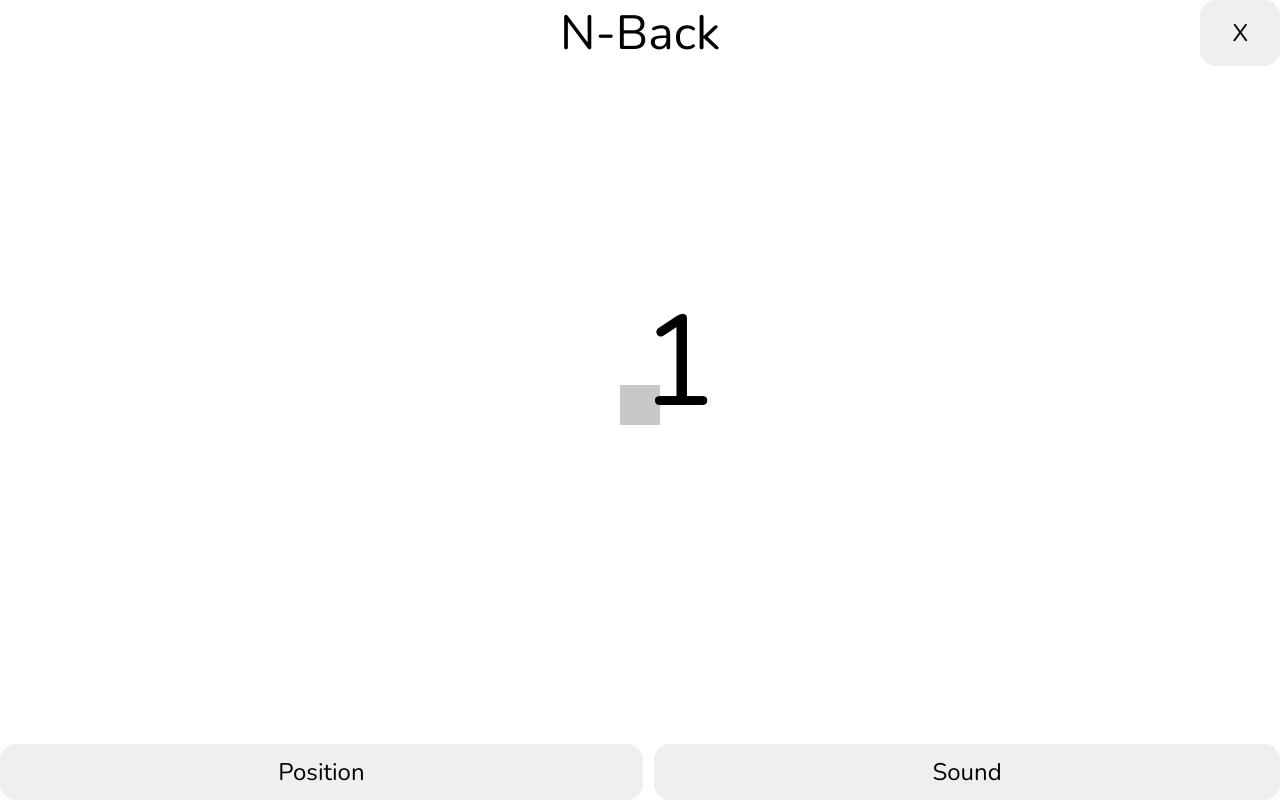
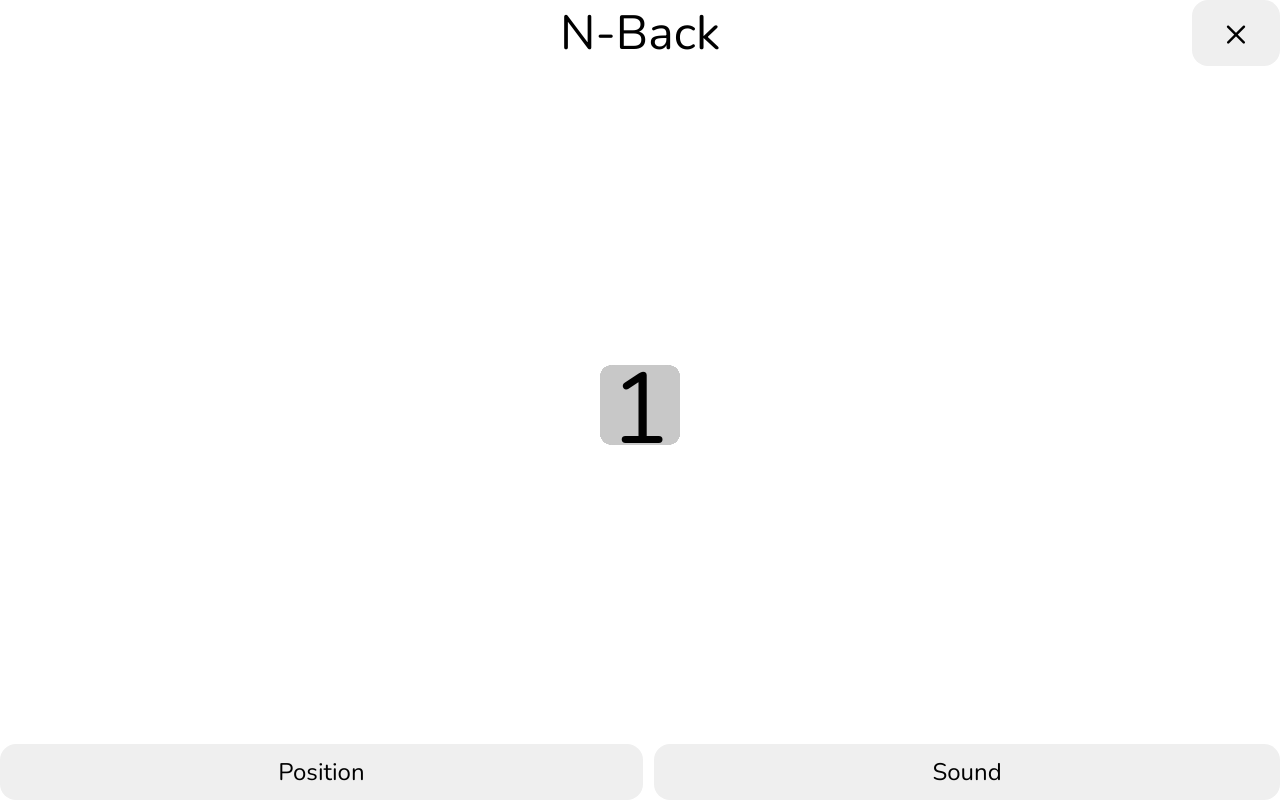
Before and after one commit to zacgeis/n-back, a plain HTML site: page index.html in a window 1280 px wide. Both pictures are taken after a click on the button "Start". Shown: the top 800 px of the page. Drawn offline with nearby package versions, Linux system fonts and the light colour scheme.

Commit message:
Rework animation framework and clean up containers.

```diff
--- a/index.html
+++ b/index.html
@@ -50,7 +50,7 @@
         </div>
         <div class="header-right">
           <button id="back-button" class="button">
-            X
+            &times;
           </button>
         </div>
       </div>
--- a/out/containers.js
+++ b/out/containers.js
@@ -2,10 +2,6 @@ import { Game } from "./game.js";
 var SettingsContainer = /** @class */ (function () {
     function SettingsContainer(manager) {
         this.manager = manager;
-        this.backCountValue = 0;
-        this.speedValue = 0;
-        this.positionValue = true;
-        this.soundValue = true;
     }
     SettingsContainer.prototype.init = function () {
         this.containerElement = document.getElementById("settings");
@@ -16,39 +12,39 @@ var SettingsContainer = /** @class */ (function () {
         this.speedElement = document.getElementById("speed-input");
         this.speedDisplayElement = document.getElementById("speed-display");
         this.startElement = document.getElementById("start-input");
-        this.positionSettingElement.addEventListener("input", this.positionSettingHandler.bind(this));
-        this.soundSettingElement.addEventListener("input", this.soundSettingHandler.bind(this));
         this.backCountElement.addEventListener("input", this.backCountHandler.bind(this));
         this.speedElement.addEventListener("input", this.speedHandler.bind(this));
         this.startElement.addEventListener("click", this.startHandler.bind(this));
-        // Grab initial values.
-        this.positionSettingHandler();
-        this.soundSettingHandler();
+        // Set text to initial values.
         this.backCountHandler();
         this.speedHandler();
     };
+    SettingsContainer.prototype.getBackCountValue = function () {
+        return Number(this.backCountElement.value);
+    };
+    SettingsContainer.prototype.getSpeedValue = function () {
+        return Number(this.speedElement.value) * 0.1;
+    };
+    SettingsContainer.prototype.getPositionValue = function () {
+        return this.positionSettingElement.checked;
+    };
+    SettingsContainer.prototype.getSoundValue = function () {
+        return this.soundSettingElement.checked;
+    };
     SettingsContainer.prototype.startHandler = function () {
         var params = {
-            position: this.positionValue,
-            sound: this.soundValue,
-            backCount: this.backCountValue,
-            speed: this.speedValue
+            position: this.getPositionValue(),
+            sound: this.getSoundValue(),
+            backCount: this.getBackCountValue(),
+            speed: this.getSpeedValue()
         };
         this.manager.startGame(params);
     };
-    SettingsContainer.prototype.positionSettingHandler = function () {
-        this.positionValue = this.positionSettingElement.checked;
-    };
-    SettingsContainer.prototype.soundSettingHandler = function () {
-        this.soundValue = this.soundSettingElement.checked;
-    };
     SettingsContainer.prototype.backCountHandler = function () {
-        this.backCountValue = Number(this.backCountElement.value);
-        this.backCountDisplayElement.innerText = String(this.backCountValue);
+        this.backCountDisplayElement.innerText = String(this.getBackCountValue());
     };
     SettingsContainer.prototype.speedHandler = function () {
-        this.speedValue = Number(this.speedElement.value) * 0.1;
-        this.speedDisplayElement.innerText = String(this.speedValue).substr(0, 3);
+        this.speedDisplayElement.innerText = String(this.getSpeedValue()).substr(0, 3);
     };
     SettingsContainer.prototype.hide = function () {
         this.containerElement.classList.add("off-screen");
--- a/out/game.js
+++ b/out/game.js
@@ -12,51 +12,6 @@ var __extends = (this && this.__extends) || (function () {
     };
 })();
 import { easeOutElastic } from "./easings.js";
-var Entity = /** @class */ (function () {
-    function Entity() {
-    }
-    Entity.prototype.draw = function (drawContext, delta) {
-        throw new Error("draw not implemented.");
-    };
-    Entity.prototype.isActive = function () {
-        throw new Error("isActive not implemented.");
-    };
-    return Entity;
-}());
-var CountDown = /** @class */ (function (_super) {
-    __extends(CountDown, _super);
-    function CountDown(x, y) {
-        var _this = _super.call(this) || this;
-        _this.x = x;
-        _this.y = y;
-        _this.drawTime = 0;
-        _this.isFirstDraw = true;
-        return _this;
-    }
-    CountDown.prototype.draw = function (drawContext, delta) {
-        if (this.isFirstDraw) {
-            this.isFirstDraw = false;
-        }
-        else {
-            this.drawTime += delta;
-        }
-        var count = 3 - Math.floor(this.drawTime / 1000);
-        // Skip displaying a quick 0.
-        if (count == 0)
-            return;
-        drawContext.font = "8rem 'Nunito'";
-        drawContext.fillStyle = "black";
-        drawContext.strokeStyle = "black";
-        drawContext.fillText(String(count), this.x, this.y);
-    };
-    CountDown.prototype.isActive = function () {
-        if (this.drawTime > 3000) {
-            return false;
-        }
-        return true;
-    };
-    return CountDown;
-}(Entity));
 var Vec2 = /** @class */ (function () {
     function Vec2(x, y) {
         this.x = x;
@@ -78,71 +33,172 @@ var Vec2 = /** @class */ (function () {
     Vec2.prototype.magnitude = function () {
         return Math.sqrt(Math.pow(this.x, 2) + Math.pow(this.y, 2));
     };
+    Vec2.prototype.copy = function () {
+        return new Vec2(this.x, this.y);
+    };
     return Vec2;
 }());
-var Vec2Animate = /** @class */ (function () {
-    function Vec2Animate(start, end, duration) {
-        this.start = start;
-        this.current = start;
-        this.end = end;
-        this.time = 0;
-        this.duration = duration;
-        this.active = true;
+var Drawable = /** @class */ (function () {
+    function Drawable() {
+        this.alive = true;
     }
-    Vec2Animate.prototype.step = function (delta) {
+    Drawable.prototype.draw = function (drawContext) {
+        throw new Error("draw not implemented.");
+    };
+    Drawable.prototype.remove = function () {
+        this.alive = false;
+    };
+    return Drawable;
+}());
+var Property = /** @class */ (function () {
+    function Property(t) {
+        this.t = t;
+    }
+    Property.prototype.get = function () {
+        return this.t;
+    };
+    Property.prototype.set = function (t) {
+        this.t = t;
+    };
+    return Property;
+}());
+var AnimationState;
+(function (AnimationState) {
+    AnimationState[AnimationState["Pending"] = 0] = "Pending";
+    AnimationState[AnimationState["InProgress"] = 1] = "InProgress";
+    AnimationState[AnimationState["Complete"] = 2] = "Complete";
+})(AnimationState || (AnimationState = {}));
+// TODO: Model animations with callbacks
+var Animation = /** @class */ (function () {
+    function Animation() {
+        this.state = AnimationState.Pending;
+        this.deps = [];
+        this.completeCallbacks = [];
+    }
+    Animation.prototype.addDep = function (animation) {
+        this.deps.push(animation);
+    };
+    Animation.prototype.canStart = function () {
+        for (var _i = 0, _a = this.deps; _i < _a.length; _i++) {
+            var dep = _a[_i];
+            if (!dep.isComplete()) {
+                return false;
+            }
+        }
+        return true;
+    };
+    Animation.prototype.managedStep = function (delta) {
+        if (this.isPending()) {
+            if (this.canStart()) {
+                this.state = AnimationState.InProgress;
+            }
+        }
+        if (this.isInProgress()) {
+            this.step(delta);
+        }
+    };
+    Animation.prototype.step = function (delta) {
+        throw new Error("step not implemented.");
+    };
+    Animation.prototype.isPending = function () {
+        return this.state == AnimationState.Pending;
+    };
+    Animation.prototype.isInProgress = function () {
+        return this.state == AnimationState.InProgress;
+    };
+    Animation.prototype.isComplete = function () {
+        return this.state == AnimationState.Complete;
+    };
+    Animation.prototype.complete = function () {
+        this.state = AnimationState.Complete;
+        for (var _i = 0, _a = this.completeCallbacks; _i < _a.length; _i++) {
+            var callback = _a[_i];
+            callback();
+        }
+    };
+    Animation.prototype.onComplete = function (callback) {
+        this.completeCallbacks.push(callback);
+    };
+    return Animation;
+}());
+// TODO: rename animation to is complete.
+var StringAnimation = /** @class */ (function (_super) {
+    __extends(StringAnimation, _super);
+    function StringAnimation(target, message, duration) {
+        var _this = _super.call(this) || this;
+        _this.target = target;
+        _this.end = message;
+        _this.time = 0;
+        _this.duration = duration;
+        return _this;
+    }
+    StringAnimation.prototype.step = function (delta) {
+        this.target.set(this.end);
+        this.time += delta;
+        if (this.time >= this.duration) {
+            this.complete();
+        }
+    };
+    return StringAnimation;
+}(Animation));
+var Vec2Animation = /** @class */ (function (_super) {
+    __extends(Vec2Animation, _super);
+    function Vec2Animation(target, end, duration) {
+        var _this = _super.call(this) || this;
+        _this.start = target.get().copy();
+        _this.target = target;
+        _this.end = end;
+        _this.time = 0;
+        _this.duration = duration;
+        var path = _this.end.sub(_this.start);
+        _this.dir = path.unit();
+        _this.mag = path.magnitude();
+        return _this;
+    }
+    Vec2Animation.prototype.step = function (delta) {
         var timePerc = this.time / this.duration;
         timePerc = easeOutElastic(timePerc);
         var dir = new Vec2(this.end.x - this.start.x, this.end.y - this.start.y);
-        this.current = this.start.add(dir.unit().scalar(dir.magnitude() * timePerc));
+        this.target.set(this.start.add(this.dir.scalar(this.mag * timePerc)));
         this.time += delta;
         if (this.time >= this.duration) {
-            this.active = false;
+            this.complete();
         }
     };
-    return Vec2Animate;
-}());
-// TODO: Convert all x, y to vectors.
-// TODO: Extract out is first draw to the base class
-// TODO: Add bounding box to only redraw changed parts of the screen.
+    return Vec2Animation;
+}(Animation));
+var Text = /** @class */ (function (_super) {
+    __extends(Text, _super);
+    function Text(x, y, message) {
+        var _this = _super.call(this) || this;
+        _this.message = new Property(message);
+        _this.position = new Property(new Vec2(x, y));
+        return _this;
+    }
+    Text.prototype.draw = function (drawContext) {
+        var textHeight = 100;
+        drawContext.font = textHeight + "px 'Nunito'";
+        drawContext.fillStyle = "black";
+        drawContext.strokeStyle = "black";
+        var textWidth = drawContext.measureText(this.message.get()).width;
+        drawContext.fillText(this.message.get(), this.position.get().x - textWidth / 2, this.position.get().y + (textHeight / 2) - Math.round(textHeight * 0.12));
+    };
+    return Text;
+}(Drawable));
 var BackgroundBox = /** @class */ (function (_super) {
     __extends(BackgroundBox, _super);
     function BackgroundBox(x, y, size) {
         var _this = _super.call(this) || this;
-        _this.x = x;
-        _this.y = y;
-        _this.size = size;
-        _this.animation = null;
-        _this.drawTime = 0;
-        _this.isFirstDraw = true;
+        _this.position = new Property(new Vec2(x, y));
+        _this.size = new Property(size);
         return _this;
     }
-    // TODO: remove this.
-    BackgroundBox.prototype.moveTo = function (x, y, duration) {
-        this.animation = new Vec2Animate(new Vec2(this.x, this.y), new Vec2(x, y), duration);
-    };
-    BackgroundBox.prototype.draw = function (drawContext, delta) {
-        if (this.isFirstDraw) {
-            this.isFirstDraw = false;
-        }
-        else {
-            this.drawTime += delta;
-        }
-        if (this.animation != null) {
-            this.animation.step(delta);
-            this.x = this.animation.current.x;
-            this.y = this.animation.current.y;
-            if (!this.animation.active) {
-                this.animation = null;
-            }
-        }
+    BackgroundBox.prototype.draw = function (drawContext) {
         drawContext.fillStyle = "rgb(200, 200, 200)";
-        drawContext.fillRect(this.x - this.size / 2, this.y - this.size / 2, this.size, this.size);
-    };
-    BackgroundBox.prototype.isActive = function () {
-        return true;
+        roundedRect(drawContext, this.position.get().x - this.size.get() / 2, this.position.get().y - this.size.get() / 2, this.size.get(), this.size.get(), 15);
     };
     return BackgroundBox;
-}(Entity));
+}(Drawable));
 var Game = /** @class */ (function () {
     function Game(canvasElement) {
         this.lastDrawTime = 0;
@@ -153,18 +209,33 @@ var Game = /** @class */ (function () {
         this.drawContext = canvasElement.getContext("2d");
         this.width = canvasElement.width;
         this.height = canvasElement.height;
-        this.entities = [];
+        this.drawables = [];
         this.backgroundBoxes = [];
+        this.animations = [];
     }
+    Game.prototype.addCountDown = function () {
+        var countdown = new Text(this.width / 2, this.height / 2, "");
+        var anim3 = new StringAnimation(countdown.message, "3", 1000);
+        var anim2 = new StringAnimation(countdown.message, "2", 1000);
+        anim2.addDep(anim3);
+        var anim1 = new StringAnimation(countdown.message, "1", 1000);
+        anim1.addDep(anim2);
+        anim1.onComplete(function () { return countdown.remove(); });
+        this.drawables.push(countdown);
+        this.animations.push(anim3);
+        this.animations.push(anim2);
+        this.animations.push(anim1);
+    };
     Game.prototype.start = function () {
-        for (var i = 0; i < 1000; i++) {
-            var backgroundBox = new BackgroundBox(this.width / 2, this.height / 2, 40);
+        for (var i = 0; i < 50; i++) {
+            var backgroundBox = new BackgroundBox(this.width / 2, this.height / 2, 80);
             this.backgroundBoxes.push(backgroundBox);
-            this.entities.push(backgroundBox);
+            this.drawables.push(backgroundBox);
         }
+        this.addCountDown();
+        // Start draw loop.
         this.active = true;
-        this.entities.push(new CountDown(this.width / 2, this.height / 2));
-        this.entities.push();
+        this.lastDrawTime = 0;
         this.draw();
     };
     Game.prototype.end = function () {
@@ -174,25 +245,37 @@ var Game = /** @class */ (function () {
             return;
         var currentTime = performance.now();
         var delta = currentTime - this.lastDrawTime;
+        // Handle for first draw.
+        if (this.lastDrawTime == 0)
+            delta = 0;
         // Reset.
-        this.drawContext.clearRect(0, 0, this.canvasElement.width, this.canvasElement.height);
+        this.drawContext.clearRect(0, 0, this.width, this.height);
         this.drawContext.font = "1rem 'Nunito'";
         this.drawContext.fillStyle = "black";
         this.drawContext.strokeStyle = "black";
-        // Draw entities.
-        var survivingEntities = [];
-        for (var _i = 0, _a = this.entities; _i < _a.length; _i++) {
-            var entity = _a[_i];
-            entity.draw(this.drawContext, delta);
-            if (entity.isActive()) {
-                survivingEntities.push(entity);
+        // Run animations.
+        var survivingAnimations = [];
+        for (var _i = 0, _a = this.animations; _i < _a.length; _i++) {
+            var animation = _a[_i];
+            animation.managedStep(delta);
+            if (!animation.isComplete()) {
+                survivingAnimations.push(animation);
             }
         }
-        this.entities = survivingEntities;
-        // this.drawContext.beginPath();
-        // this.drawContext.moveTo(10, 10);
-        // this.drawContext.lineTo(100, 100);
-        // this.drawContext.stroke();
+        this.animations = survivingAnimations;
+        // Draw drawables.
+        var survivingDrawables = [];
+        for (var _b = 0, _c = this.drawables; _b < _c.length; _b++) {
+            var drawable = _c[_b];
+            if (drawable.alive) {
+                drawable.draw(this.drawContext);
+                survivingDrawables.push(drawable);
+            }
+        }
+        this.drawables = survivingDrawables;
+        // TODO: Expand into grid for alignment.
+        // this.drawContext.fillStyle = "red";
+        // this.drawContext.fillRect(this.width / 2, this.height / 2, 1, 1);
         this.lastDrawTime = currentTime;
         window.requestAnimationFrame(this.draw.bind(this));
     };
@@ -202,7 +285,8 @@ var Game = /** @class */ (function () {
             var x = Math.random() * this.width;
             var y = Math.random() * this.height;
             var d = 1000 + Math.random() * 1000;
-            box.moveTo(x, y, d);
+            var animation = new Vec2Animation(box.position, new Vec2(x, y), d);
+            this.animations.push(animation);
         }
     };
     Game.prototype.soundClick = function () {
@@ -210,4 +294,19 @@ var Game = /** @class */ (function () {
     return Game;
 }());
 export { Game };
+// From https://stackoverflow.com/questions/1255512/how-to-draw-a-rounded-rectangle-on-html-canvas
+function roundedRect(drawContext, x, y, width, height, radius) {
+    drawContext.beginPath();
+    drawContext.moveTo(x + radius, y);
+    drawContext.lineTo(x + width - radius, y);
+    drawContext.quadraticCurveTo(x + width, y, x + width, y + radius);
+    drawContext.lineTo(x + width, y + height - radius);
+    drawContext.quadraticCurveTo(x + width, y + height, x + width - radius, y + height);
+    drawContext.lineTo(x + radius, y + height);
+    drawContext.quadraticCurveTo(x, y + height, x, y + height - radius);
+    drawContext.lineTo(x, y + radius);
+    drawContext.quadraticCurveTo(x, y, x + radius, y);
+    drawContext.closePath();
+    drawContext.fill();
+}
 //# sourceMappingURL=game.js.map
--- a/style.css
+++ b/style.css
@@ -80,6 +80,7 @@ html, body {
 }
 
 #back-button {
+  font-size: 2.5rem;
   padding: 0 2rem;
   height: 100%;
 }
```
Also changed, not shown: 4 other files.
